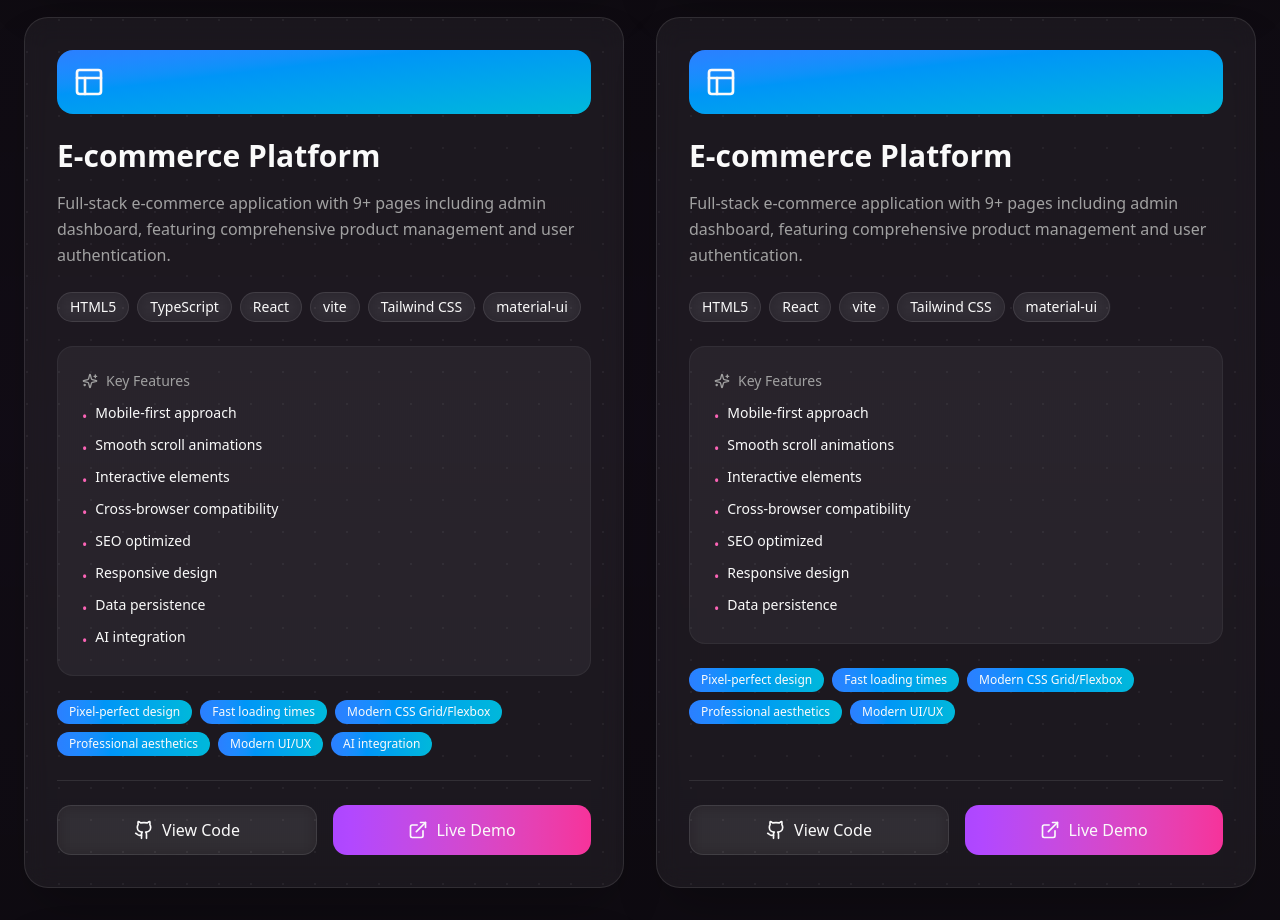
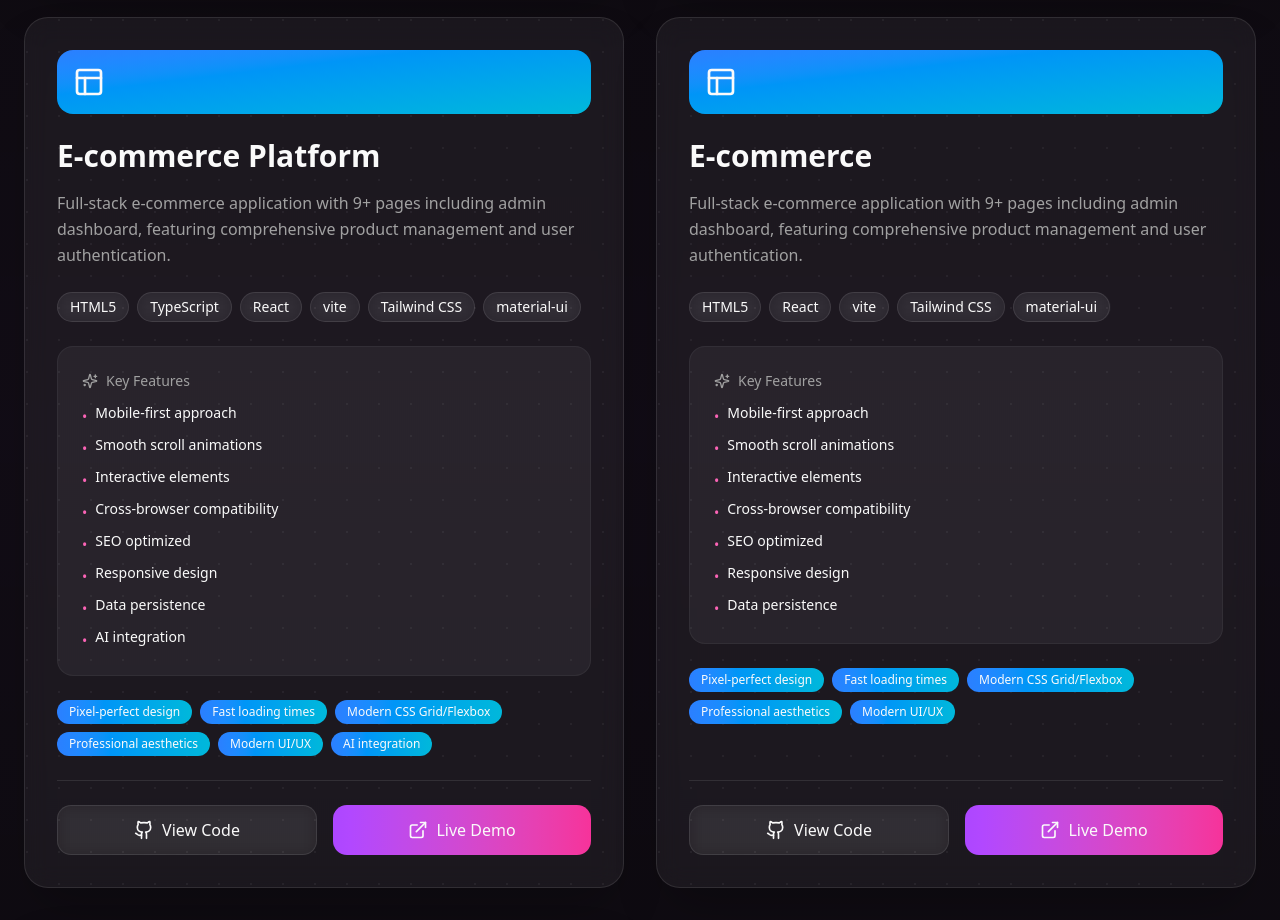
Before and after one commit to nourelhoda95/nour-portfolio, a React (Vite) app: page / in a window 1280 px wide. Shown: the part 5580-6500 px from the top of the page. Built offline with nearby package versions, Linux system fonts and the light colour scheme.

Commit message:
update project 1

```diff
--- a/src/components/Projects.tsx
+++ b/src/components/Projects.tsx
@@ -110,7 +110,7 @@ export function Projects() {
       gradient: "from-blue-500 to-cyan-500",
     },
         {
-      title: "E-commerce Platform",
+      title: "E-commerce ",
       description:
         "Full-stack e-commerce application with 9+ pages including admin dashboard, featuring comprehensive product management and user authentication.",
       technologies: [
```
